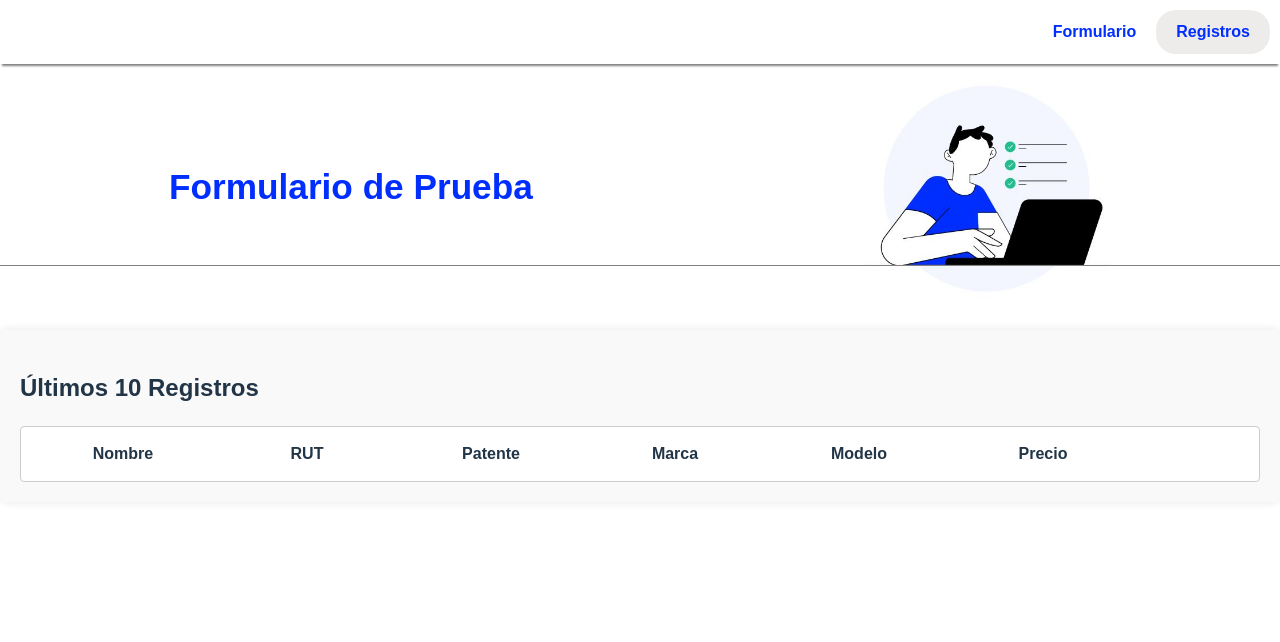
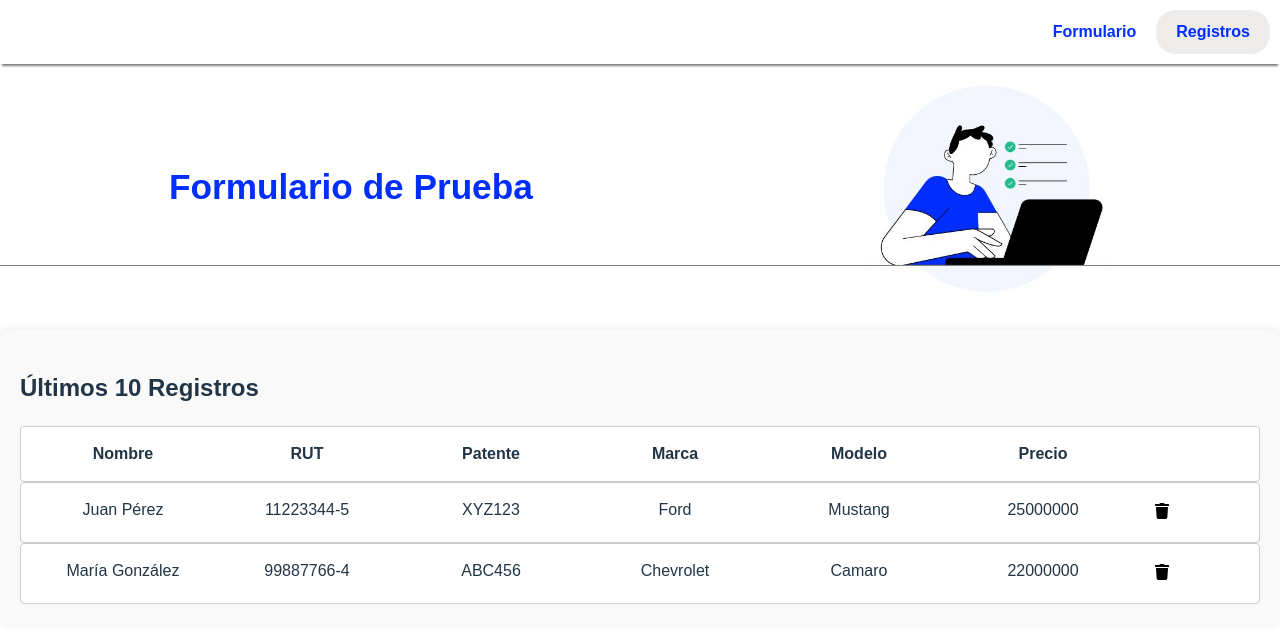
Before and after one commit to Thor023/pt_aw, a React (Vite) app in the folder prueba_tecnica/: page /registros in a window 1280 px wide. Shown: the top 642 px of the page. Built offline with nearby package versions, Linux system fonts and the light colour scheme.

Commit message:
mensaje de exito al registrar

```diff
--- a/prueba_tecnica/src/components/Formulario.jsx
+++ b/prueba_tecnica/src/components/Formulario.jsx
@@ -1,6 +1,6 @@
-import React, { useState } from "react";
+import React, { useState, useEffect } from "react";
 import { useSelector, useDispatch } from "react-redux";
-import { updateField, addRegistro } from "../formSlice";
+import { updateField, addRegistro, clearMensajeExito } from "../formSlice";
 import styled from "styled-components";
 
 const Container = styled.div`
@@ -112,7 +112,7 @@ const Divider = styled.hr`
 const Formulario = () => {
   const dispatch = useDispatch();
   const form = useSelector((state) => state.form);
-  const { marcas, modelos } = form;
+  const { marcas, modelos, mensajeExito  } = form;
 
   const [errors, setErrors] = useState({});
 
@@ -133,13 +133,19 @@ const Formulario = () => {
         newErrors[field] = "Este campo es obligatorio";
       }
     });
-
     if (Object.keys(newErrors).length > 0) {
       setErrors(newErrors);
     } else {
       dispatch(addRegistro());
     }
   };
+
+  useEffect(() => {
+    const timer = setTimeout(() => {
+      dispatch(clearMensajeExito());
+    }, 3000);
+    return () => clearTimeout(timer);
+  }, [mensajeExito, dispatch]);
 
   return (
     <Container>
@@ -259,10 +265,14 @@ const Formulario = () => {
             </InputGroup>
           </Column>
         </FormRow>
+        {mensajeExito && (
+        <p style={{ color: 'green' }}>{mensajeExito}</p>
+        )}
         <ButtonContainer>
           <Button type="submit">Enviar</Button>
         </ButtonContainer>
       </form>
+
     </Container>
   );
 };
--- a/prueba_tecnica/src/formSlice.js
+++ b/prueba_tecnica/src/formSlice.js
@@ -9,8 +9,27 @@ const initialState = {
   precio: '',
   marcas: ['Toyota', 'Ford', 'Chevrolet', 'Nissan', 'Honda'],
   modelosPorMarca:{},
-  registros: [],
   modelos: [],
+  //data inicial agregada para mostrar
+  registros: [
+    {
+      nombre: 'Juan Pérez',
+      rut: '11223344-5',
+      patente: 'XYZ123',
+      marca: 'Ford',
+      modelo: 'Mustang',
+      precio: '25000000',
+    },
+    {
+      nombre: 'María González',
+      rut: '99887766-4',
+      patente: 'ABC456',
+      marca: 'Chevrolet',
+      modelo: 'Camaro',
+      precio: '22000000',
+    },
+  ],
+  mensajeExito: ''
 };
 
 const modelosPorMarcaConst = {
@@ -53,15 +72,19 @@ const formSlice = createSlice({
       state.patente = '';
       state.marca = '';
       state.modelo = '';
-      state.marcaDos = '';
       state.precio = '';
+      state.mensajeExito = 'Solicitud Registrada con éxito';
     },
 
     deleteRegistro: (state, action) => {
-        state.registros.splice(action.payload, 1);
-      },
+      state.registros.splice(action.payload, 1);
+    },
+    clearMensajeExito: (state) => {
+      state.mensajeExito = '';
+    },
+
   },
 });
 
-export const { updateField, addRegistro, deleteRegistro  } = formSlice.actions;
+export const { updateField, addRegistro, deleteRegistro, clearMensajeExito  } = formSlice.actions;
 export default formSlice.reducer;
```
